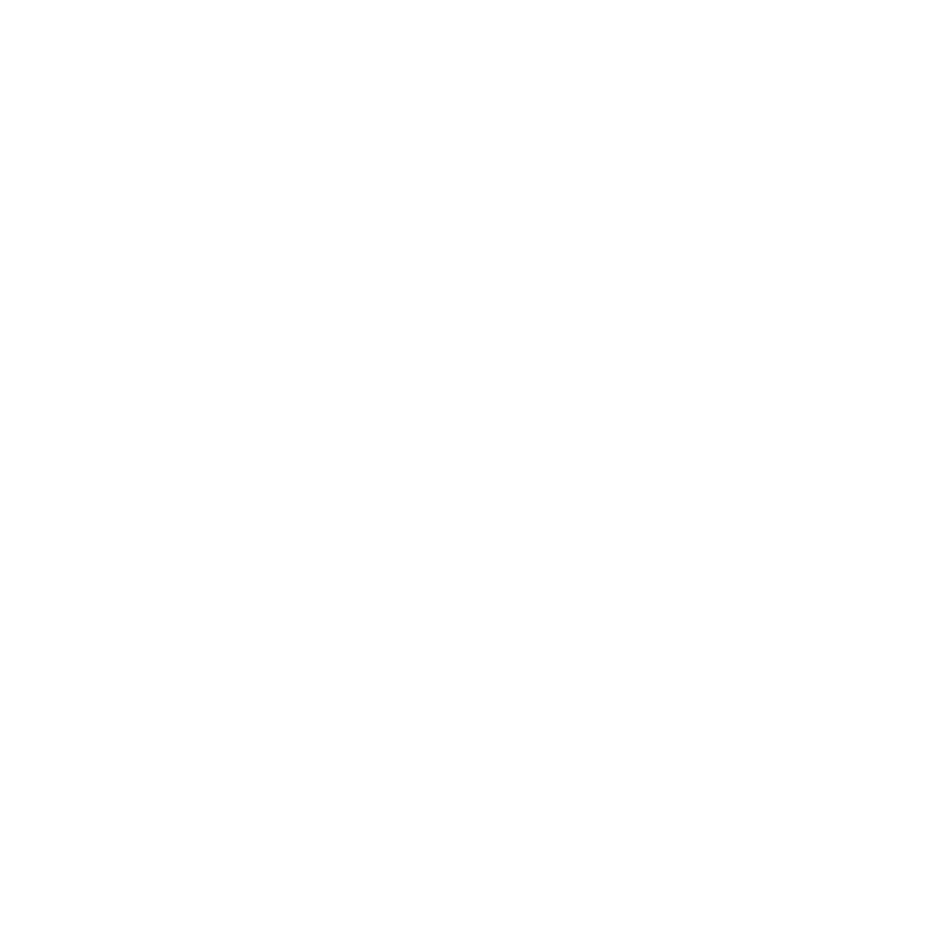
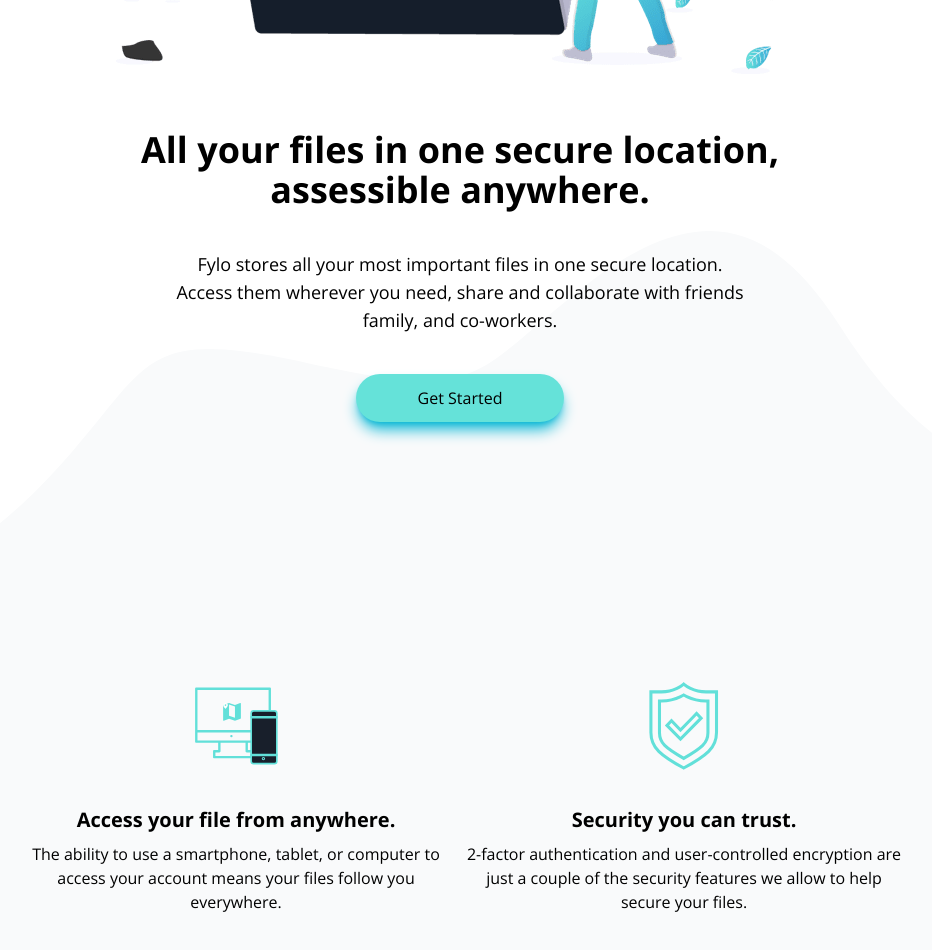
Before and after one commit to letmegro/flyo-frontend-website, a Next.js app in the folder flyo/: page / in a window 1280 px wide. Shown: the part 660-1610 px from the top of the page, without its empty margins (180-1112 px from the left). Before the commit the page ends 800 px from the top, so only its background shows below. Built offline with nearby package versions, Linux system fonts and the light colour scheme.

Commit message:
Update page.tsx

```diff
--- a/flyo/src/app/page.tsx
+++ b/flyo/src/app/page.tsx
@@ -3,6 +3,9 @@
 import { Raleway } from 'next/font/google';
 import { Open_Sans } from 'next/font/google';
 import { useEffect } from 'react';
+import illIntro from 'public/images/illustration-intro.png';
+import accessAIcon from 'public/images/icon-access-anywhere.svg';
+import securityIcon from 'public/images/icon-security.svg';
 
 import { themeIcon, setCall } from './lightToDarkToggleScript';
 
@@ -67,6 +70,57 @@
         </button>
       </div>
     </header>
+
+    <section id="hero" className="bg-curvy-light-mode dark:bg-curvy-dark-mode bg-no-repeat bg-contain bg-bottom">
+      <div className="container mx-auto px-6 text-center md:pt-20 pb-52">
+        <Image src={illIntro} className='mx-auto' alt=''/>
+        <h1 className="max-w-2xl mx-auto mb-10 text-3xl font-bold leading-normal mt-14 md:text-4xl">
+          All your files in one secure location, assessible anywhere.
+        </h1>
+        <p className="max-w-sm mx-auto mb-10 text-sm md:max-w-xl md:text-lg">
+          Fylo stores all your most important files in one secure location.
+          Access them wherever you need, share and collaborate with friends
+          family, and co-workers.
+        </p>
+        <button className="p-3 rounded-full shadow-lg shadow-cyan-500 w-52 bg-accentCyan hover:scale-95 hover:shadow-none transition-all duration-200">
+          Get Started
+        </button>
+      </div>
+    </section>
+    <section id='features' className='pt-12 bg-gray-50 dark:bg-darkBlue1'>
+      <div className="container mx-auto px-6 pb-32">
+        <div className="flex flex-col items-center justify-center space-y-24 text-center md:flex-row md:space-y-0">
+          {/* items */}
+          <div className="flex flex-col items-center space-y-2 md:1/2">
+            <div className="flex items-center justify-center h-24 mb-6">
+              <Image src={accessAIcon} alt=''/>
+            </div>
+            <h3 className="text-xl font-bold">
+              Access your file from anywhere.
+            </h3>
+            <p className="max-w-md">
+              The ability to use a smartphone, tablet, or computer to access
+              your account means your files follow you everywhere.
+            </p>
+          </div>
+          <div className="flex flex-col items-center space-y-2 md:1/2">
+            <div className="flex items-center justify-center h-24 mb-6">
+              <Image src={securityIcon} alt=''/>
+            </div>
+            <h3 className="text-xl font-bold">
+              Security you can trust.
+            </h3>
+            <p className="max-w-md">
+              2-factor authentication and user-controlled encryption are just a
+              couple of the security features we allow to help secure your
+              files.
+            </p>
+          </div>
+        </div>
+
+      </div>
+    </section>
+
   </>
   )
 }
```
